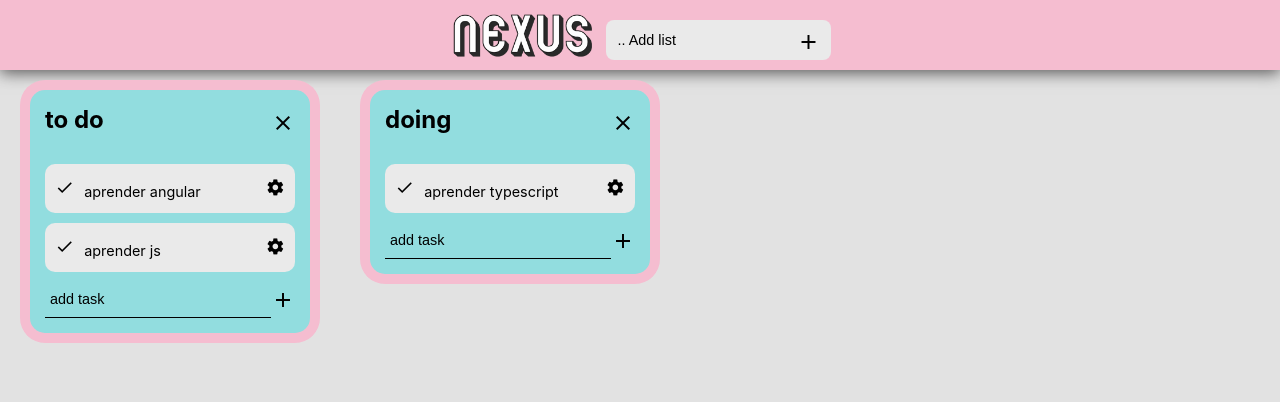
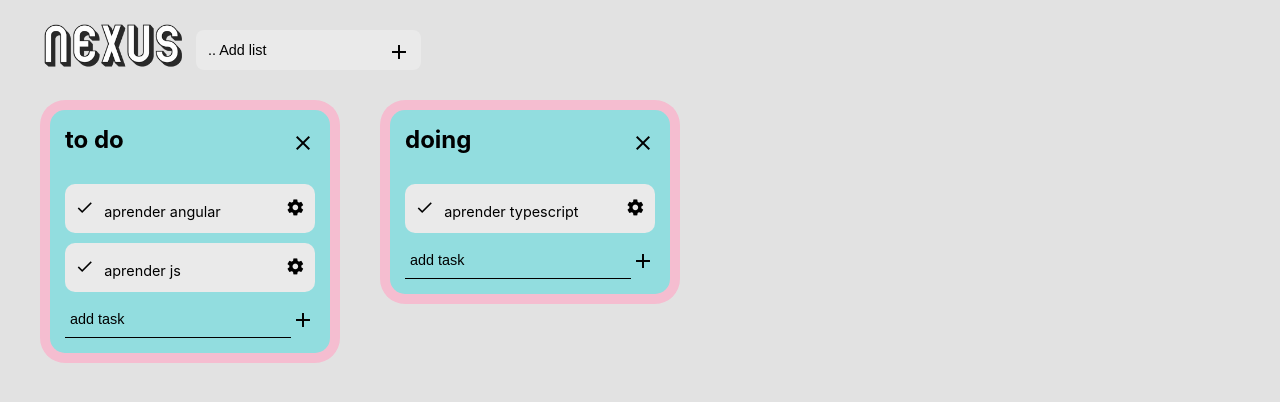
Before and after one commit to ArturoPardo/nexus-complete, an Angular app: page / in a window 1280 px wide. Shown: the top 402 px of the page. Built offline with nearby package versions, Linux system fonts and the light colour scheme.

Commit message:
chage order lists

```diff
--- a/src/app/add-new-list/add-new-list.component.html
+++ b/src/app/add-new-list/add-new-list.component.html
@@ -1,6 +1,5 @@
 
-<header>
-
+<header class="addListWrapper">
   <img src="/assets/nexus.png">
   <div class="input">
     <input type="text" placeholder=".. Add list" [(ngModel)]="text" (keyup.enter)="addList($event)" />
--- a/src/app/add-new-list/add-new-list.component.scss
+++ b/src/app/add-new-list/add-new-list.component.scss
@@ -1,13 +1,11 @@
-header {
-    background-color: #f5bdd0;
+
+  .addListWrapper {
+    position: fixed;
+    z-index: 1;
     display: flex;
-    justify-content: center;
-    height: 70px;
-    padding: 10px;
-    box-shadow: 0px 3px 15px #575656;
-    width: 100vw;
-
-  }
+    flex-direction: row;
+    margin: 20px 40px;
+}
   header img {
     height: 50px;
   }
--- a/src/app/data-manager.service.ts
+++ b/src/app/data-manager.service.ts
@@ -66,7 +66,9 @@ export class DataManagerService {
   getData() {
     return this.data;
   }
-
+  comparar(a, b) {
+    return b.listId - a.listId;
+  }
 
   addNewList(name: string) {
     // este name es el name de abajo
@@ -78,7 +80,10 @@ export class DataManagerService {
       name,
       tasks: [],
     };
+
     this.data.lists.push(newList);
+    this.data.lists.sort(this.comparar);
+    console.log(this.data.lists);
   }
 
   deleteList(id: number) {
--- a/src/app/show-lists/show-lists.component.scss
+++ b/src/app/show-lists/show-lists.component.scss
@@ -1,4 +1,6 @@
 .showLists{
     display: flex;
     justify-content: start;
+    margin: 90px 0px 0px 20px;
+    position: absolute;
 }
```
